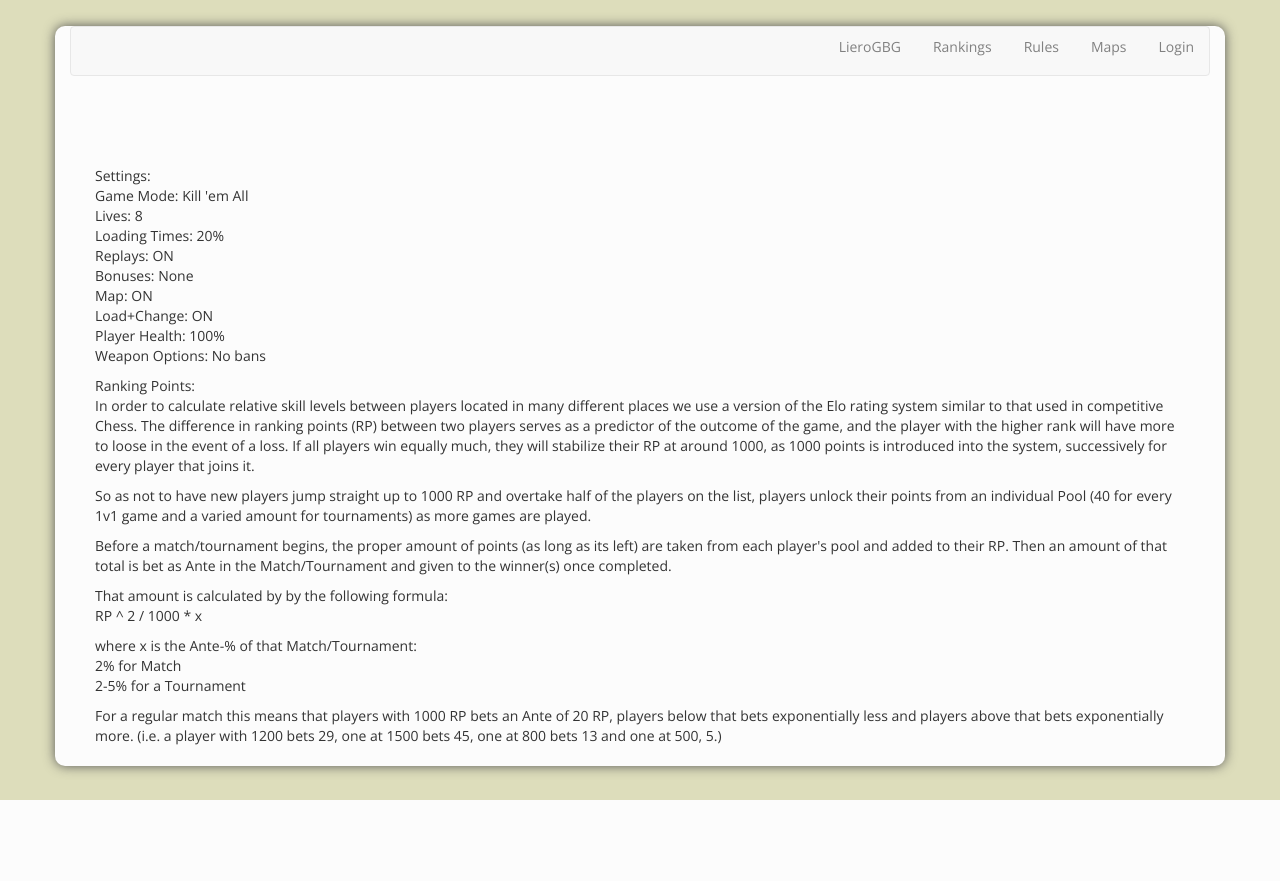
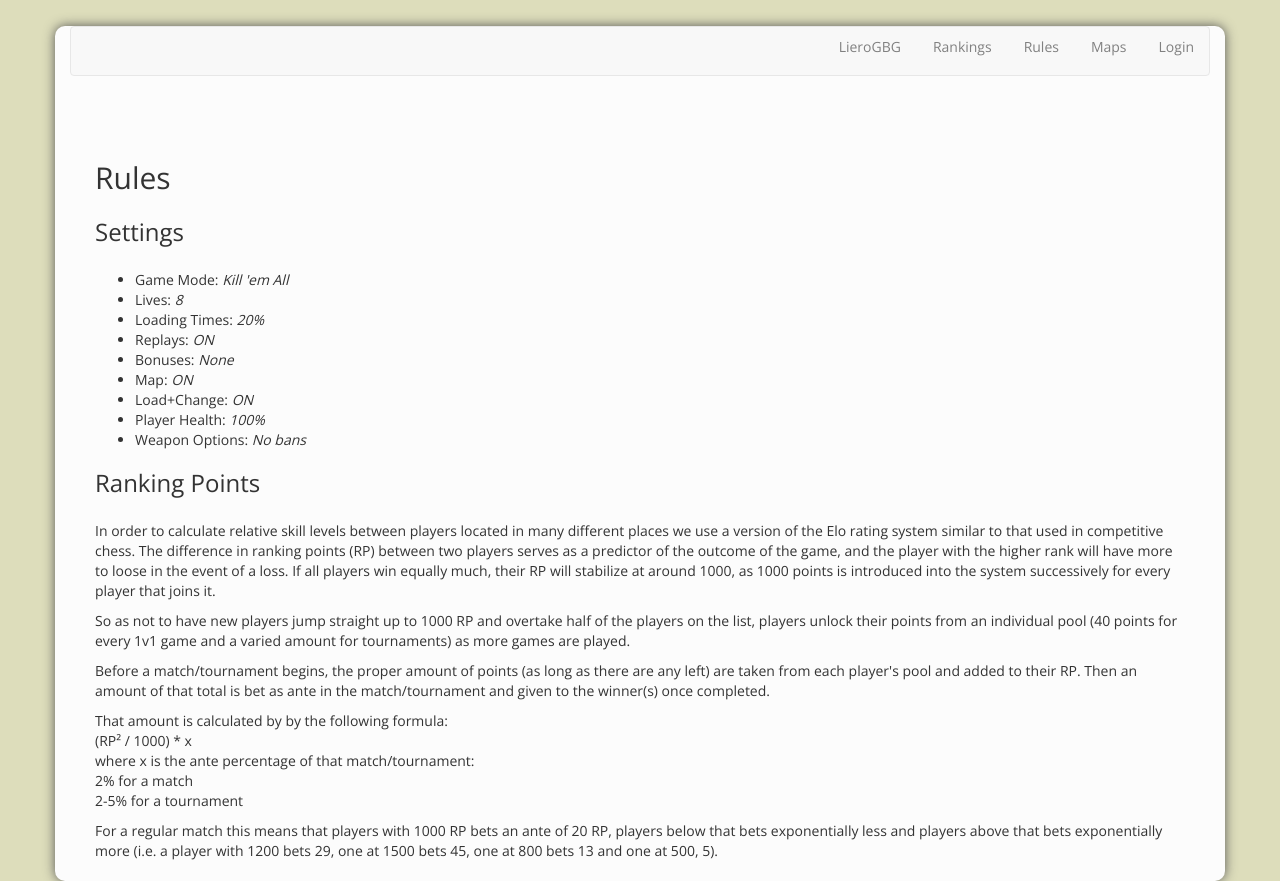
Before and after one commit to ahockersten/lierogbg, a Django app: page /rules/ in a window 1280 px wide. Before the commit the page ends 800 px from the top, so only its background shows below. Run offline with Django 3.2, Linux system fonts and the light colour scheme; style sheets or scripts are compiled from the project's sources; some web fonts are replaced.

Commit message:
More improvements

```diff
--- a/less/lierogbg.less
+++ b/less/lierogbg.less
@@ -133,3 +133,11 @@ td.align_left, th.align_left {
 .table > thead > tr > th, .table > tbody > tr > th, .table > tfoot > tr > th, .table > thead > tr > td, .table > tbody > tr > td, .table > tfoot > tr > td {
     padding: 6px;
 }
+
+.h1, h1, .h2, h2, .h3, h3 {
+    margin-bottom: 25px;
+}
+
+#main_menu, #sub_menu {
+    margin-bottom: 5px;
+}
--- a/templates/base.html
+++ b/templates/base.html
@@ -34,7 +34,7 @@
     </head>
     <body>
         <div class="container">
-            <div class="navbar navbar-default" role="navigation">
+            <div id="main_menu" class="navbar navbar-default" role="navigation">
                 <ul class="nav nav-pills navbar-right">
                     <li id="about" >
                         <a href="{% url 'index.views.about' %}">{% trans "LieroGBG" %}</a>
@@ -62,7 +62,7 @@
                     {% endif %}
                 </ul>
             </div>
-            <div class="navbar" role="navigation">
+            <div id="sub_menu" class="navbar" role="navigation">
                 {% block submenu %}{% endblock %}
             </div>
             <div class="content">
--- a/templates/index/about.html
+++ b/templates/index/about.html
@@ -7,8 +7,9 @@
 {% block content %}
 <div class="row">
     <div class="col-xs-12">
+        <h2>About LieroGBG</h2>
         <p>
-        Liero GBG is an organization located in Gothenburg, Sweden working for the proliferation of the game Liero (1.33 © Joosa Riekkinen, 1.36 © Erik Lindroos), first released in 1998.
+        LieroGBG is an organization located in Gothenburg, Sweden working for the proliferation of the game Liero (1.33 © Joosa Riekkinen, 1.36 © Erik Lindroos), first released in 1998.
         </p>
 
         <p>
@@ -25,7 +26,7 @@
         </p>
 
         <p>
-        For download and installation instructions visit the official site <a href="http://www.liero.be">liero.be</a>
+        For download and installation instructions visit the official site <a href="http://www.liero.be">liero.be</a>.
         </p>
 
         <p>
--- a/templates/index/rules.html
+++ b/templates/index/rules.html
@@ -7,42 +7,45 @@
 {% block content %}
 <div class="row">
     <div class="col-xs-12">
+        <h2>Rules</h2>
+        <h3>Settings</h3>
+
         <p>
-        Settings:<br/>
+        <ul>
+            <li>Game Mode: <em>Kill 'em All</em></li>
+            <li>Lives: <em>8</em></li>
+            <li>Loading Times: <em>20%</em></li>
+            <li>Replays: <em>ON</em></li>
+            <li>Bonuses: <em>None</em></li>
+            <li>Map: <em>ON</em></li>
+            <li>Load+Change: <em>ON</em></li>
+            <li>Player Health: <em>100%</em></li>
+            <li>Weapon Options: <em>No bans</em></li>
+        </ul>
+        </p>
 
-        Game Mode: Kill 'em All<br/>
-        Lives: 8<br/>
-        Loading Times: 20%<br/>
-        Replays: ON<br/>
-        Bonuses: None<br/>
-        Map: ON<br/>
-        Load+Change: ON<br/>
-        Player Health: 100%<br/>
-        Weapon Options: No bans<br/>
+        <h3>Ranking Points</h3>
+
+        <p>
+        In order to calculate relative skill levels between players located in many different places we use a version of the Elo rating system similar to that used in competitive chess. The difference in ranking points (RP) between two players serves as a predictor of the outcome of the game, and the player with the higher rank will have more to loose in the event of a loss. If all players win equally much, their RP will stabilize at around 1000, as 1000 points is introduced into the system successively for every player that joins it.
+        </p>
+        <p>
+        So as not to have new players jump straight up to 1000 RP and overtake half of the players on the list, players unlock their points from an individual pool (40 points for every 1v1 game and a varied amount for tournaments) as more games are played.
+        <p>
+        Before a match/tournament begins, the proper amount of points (as long as there are any left) are taken from each player's pool and added to their RP. Then an amount of that total is bet as ante in the match/tournament and given to the winner(s) once completed.
         </p>
 
         <p>
-        Ranking Points:<br/>
-
-        In order to calculate relative skill levels between players located in many different places we use a version of the Elo rating system similar to that used in competitive Chess. The difference in ranking points (RP) between two players serves as a predictor of the outcome of the game, and the player with the higher rank will have more to loose in the event of a loss. If all players win equally much, they will stabilize their RP at around 1000, as 1000 points is introduced into the system, successively for every player that joins it.
-        </p>
-        <p>
-        So as not to have new players jump straight up to 1000 RP and overtake half of the players on the list, players unlock their points from an individual Pool (40 for every 1v1 game and a varied amount for tournaments) as more games are played.
-        <p>
-        Before a match/tournament begins, the proper amount of points (as long as its left) are taken from each player's pool and added to their RP. Then an amount of that total is bet as Ante in the Match/Tournament and given to the winner(s) once completed.
+        That amount is calculated by by the following formula:</br>
+            (RP² / 1000) * x</br>
+        where x is the ante percentage of that match/tournament:</br>
+            2% for a match</br>
+            2-5% for a tournament</br>
         </p>
 
         <p>
-        That amount is calculated by by the following formula:<br/>
-            RP ^ 2 / 1000 * x</p>
-        where x is the Ante-% of that Match/Tournament:</br>
-            2% for Match</br>
-            2-5% for a Tournament</br>
-        </p>
-
-        <p>
-        For a regular match this means that players with 1000 RP bets an Ante of 20 RP,
-        players below that bets exponentially less and players above that bets exponentially more. (i.e. a player with 1200 bets 29, one at 1500 bets 45, one at 800 bets 13 and one at 500, 5.)
+        For a regular match this means that players with 1000 RP bets an ante of 20 RP,
+        players below that bets exponentially less and players above that bets exponentially more (i.e. a player with 1200 bets 29, one at 1500 bets 45, one at 800 bets 13 and one at 500, 5).
         </p>
     </div>
 </div>
```
Also changed, not shown: templates/index/maps.html (+9 -3 lines), locale/sv/LC_MESSAGES/django.po.
